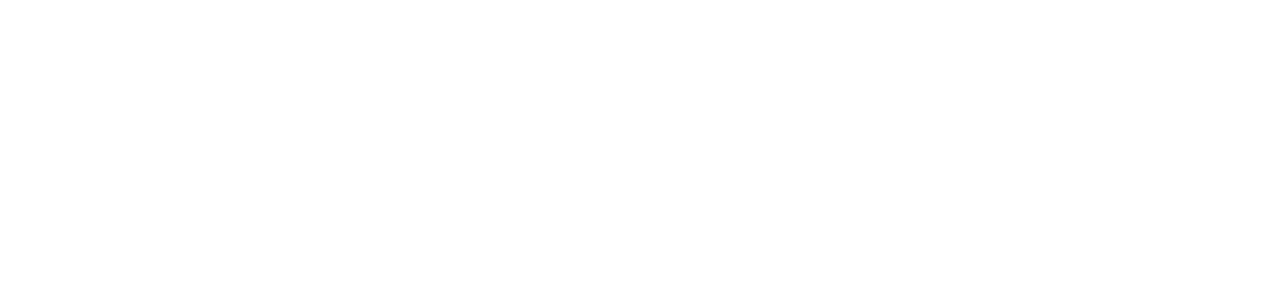
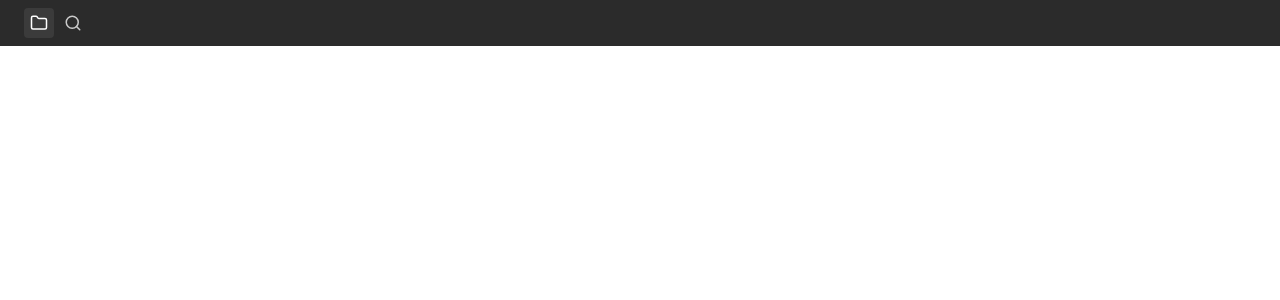
Before and after one commit to omarbr44/note-app, a Vue app: page / in a window 1280 px wide. Shown: the top 300 px of the page. Built offline with nearby package versions, Linux system fonts and the light colour scheme.

Commit message:
feat: header basic layout

```diff
--- a/src/App.vue
+++ b/src/App.vue
@@ -1,11 +1,11 @@
 <script setup>
+  import HeaderComponent from './components/Layout/HeaderComponent.vue'
 </script>
 
 <template>
   <div>
+    <HeaderComponent />
   </div>
 </template>
 
-<style scoped>
-
-</style>
+<style scoped></style>
--- /dev/null
+++ b/src/components/Layout/HeaderComponent.vue
@@ -0,0 +1,52 @@
+<script setup>
+  import { Folder, Search } from 'lucide-vue-next'
+  import { ref } from 'vue'
+
+  const tabs = ref([
+    {
+      name: 'Folder',
+      icon: Folder,
+    },
+    {
+      name: 'Search',
+      icon: Search,
+    },
+  ])
+
+  const activeTab = ref('Folder')
+
+  function changeActiveTab(tabName) {
+    activeTab.value = tabName
+  }
+</script>
+
+<template>
+  <header class="header bg-secondary px-md py-sm">
+    <div
+      v-for="tab in tabs"
+      :key="tab.name"
+      class="header-item hover-bg-tertiary rounded-sm transition-all"
+      :class="activeTab === tab.name ? 'bg-tertiary text-white' : 'text-gray'"
+      @click="changeActiveTab(tab.name)"
+    >
+      <component :is="tab.icon" class="header-item-icon" />
+    </div>
+  </header>
+</template>
+
+<style scoped>
+  .header {
+    display: flex;
+    align-items: center;
+    gap: 4px;
+  }
+  .header-item {
+    padding: 2px 6px;
+    width: 30px;
+    height: 30px;
+  }
+  .header-item-icon {
+    width: 100%;
+    height: 100%;
+  }
+</style>
```
